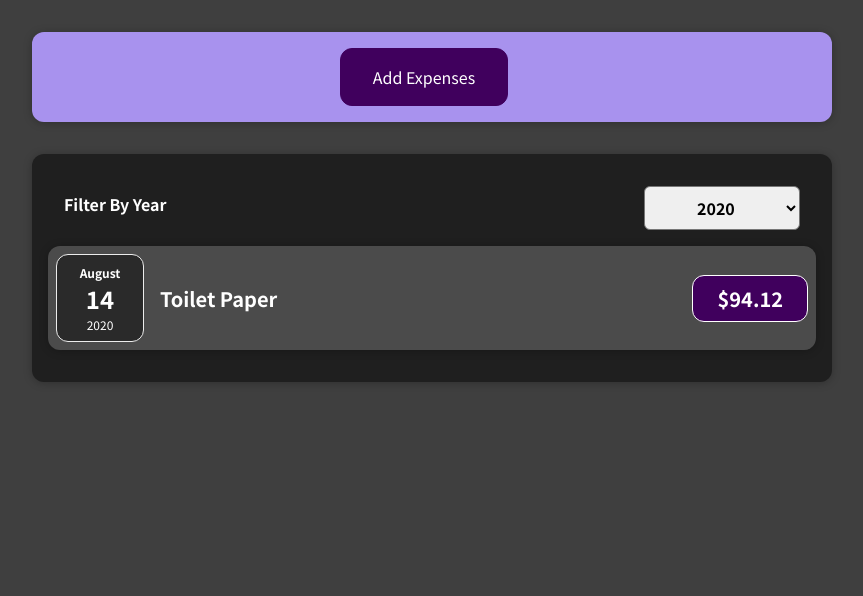
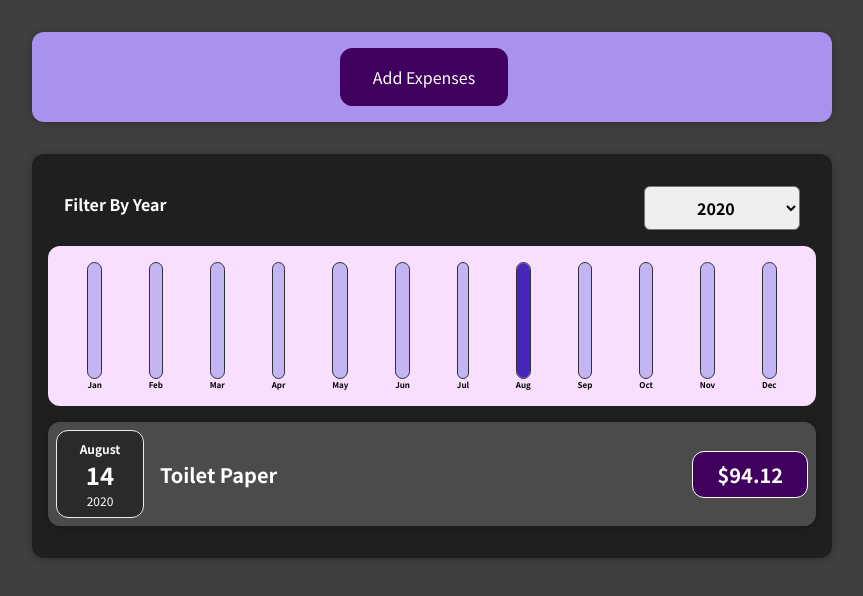
Before and after one commit to tohit64/Expense-tracker_react, a React (Create React App) app: page / in a window 1280 px wide. Shown: the top 596 px of the page, without its empty margins (208-1071 px from the left). Built offline with nearby package versions, Linux system fonts and the light colour scheme.

Commit message:
added chartbar

```diff
--- a/src/components/Chart/Chart.css
+++ b/src/components/Chart/Chart.css
@@ -0,0 +1,9 @@
+.chart {
+  padding: 1rem;
+  border-radius: 12px;
+  background-color: #f8dfff;
+  text-align: center;
+  display: flex;
+  justify-content: space-around;
+  height: 10rem;
+}
--- a/src/components/Chart/Chart.jsx
+++ b/src/components/Chart/Chart.jsx
@@ -0,0 +1,24 @@
+import React from "react";
+
+import ChartBar from "./ChartBar";
+import "./Chart.css";
+
+const Chart = (props) => {
+  const dataPointValues = props.dataPoints.map((dataPoint) => dataPoint.value);
+  const totalMaximum = Math.max(...dataPointValues);
+
+  return (
+    <div className="chart">
+      {props.dataPoints.map((dataPoint) => (
+        <ChartBar
+          key={dataPoint.label}
+          value={dataPoint.value}
+          maxValue={totalMaximum}
+          label={dataPoint.label}
+        />
+      ))}
+    </div>
+  );
+};
+
+export default Chart;
--- a/src/components/Chart/ChartBar.css
+++ b/src/components/Chart/ChartBar.css
@@ -0,0 +1,30 @@
+.chart-bar {
+  height: 100%;
+  display: flex;
+  flex-direction: column;
+  align-items: center;
+}
+
+.chart-bar__inner {
+  height: 100%;
+  width: 100%;
+  border: 1px solid #313131;
+  border-radius: 12px;
+  background-color: #c3b4f3;
+  overflow: hidden;
+  display: flex;
+  flex-direction: column;
+  justify-content: flex-end;
+}
+
+.chart-bar__fill {
+  background-color: #4826b9;
+  width: 100%;
+  transition: all 0.3s ease-out;
+}
+
+.chart-bar__label {
+  font-weight: bold;
+  font-size: 0.5rem;
+  text-align: center;
+}
--- a/src/components/Chart/ChartBar.jsx
+++ b/src/components/Chart/ChartBar.jsx
@@ -0,0 +1,25 @@
+import React from 'react';
+
+import './ChartBar.css';
+
+const ChartBar = (props) => {
+  let barFillHeight = '0%';
+
+  if (props.maxValue > 0) {
+    barFillHeight = Math.round((props.value / props.maxValue) * 100) + '%';
+  }
+
+  return (
+    <div className='chart-bar'>
+      <div className='chart-bar__inner'>
+        <div
+          className='chart-bar__fill'
+          style={{ height: barFillHeight }}
+        ></div>
+      </div>
+      <div className='chart-bar__label'>{props.label}</div>
+    </div>
+  );
+};
+
+export default ChartBar;
--- a/src/components/Expenses/Expenses.jsx
+++ b/src/components/Expenses/Expenses.jsx
@@ -2,6 +2,7 @@ import React, { useState } from "react";
 import Card from "../UI/Card";
 import ExpenseFilter from "./ExpenseFilter";
 import ExpensesList from "./ExpensesList";
+import ExpensesChart from "./ExpensesChart";
 import "./Expenses.css";
 
 export function Expenses(props) {
@@ -19,6 +20,7 @@ export function Expenses(props) {
   return (
     <Card className="expenses">
       <ExpenseFilter selected={filterYear} onYearChange={yearChangeHandler} />
+      <ExpensesChart expenses={filteredExpepenses} />
       <ExpensesList items={filteredExpepenses} />
     </Card>
   );
--- /dev/null
+++ b/src/components/Expenses/ExpensesChart.jsx
@@ -0,0 +1,27 @@
+import React from "react";
+import Chart from "../Chart/Chart";
+
+const ExpensesChart = (props) => {
+  const chartDataPoints = [
+    { label: "Jan", value: 0 },
+    { label: "Feb", value: 0 },
+    { label: "Mar", value: 0 },
+    { label: "Apr", value: 0 },
+    { label: "May", value: 0 },
+    { label: "Jun", value: 0 },
+    { label: "Jul", value: 0 },
+    { label: "Aug", value: 0 },
+    { label: "Sep", value: 0 },
+    { label: "Oct", value: 0 },
+    { label: "Nov", value: 0 },
+    { label: "Dec", value: 0 },
+  ];
+
+  for (const expense of props.expenses) {
+    const expenseMonth = expense.date.getMonth();
+    chartDataPoints[expenseMonth].value += expense.amount;
+  }
+  return <Chart dataPoints={chartDataPoints} />;
+};
+
+export default ExpensesChart;
```
Also changed, not shown: 1 other file (tests, documents, lock files or other folders).
